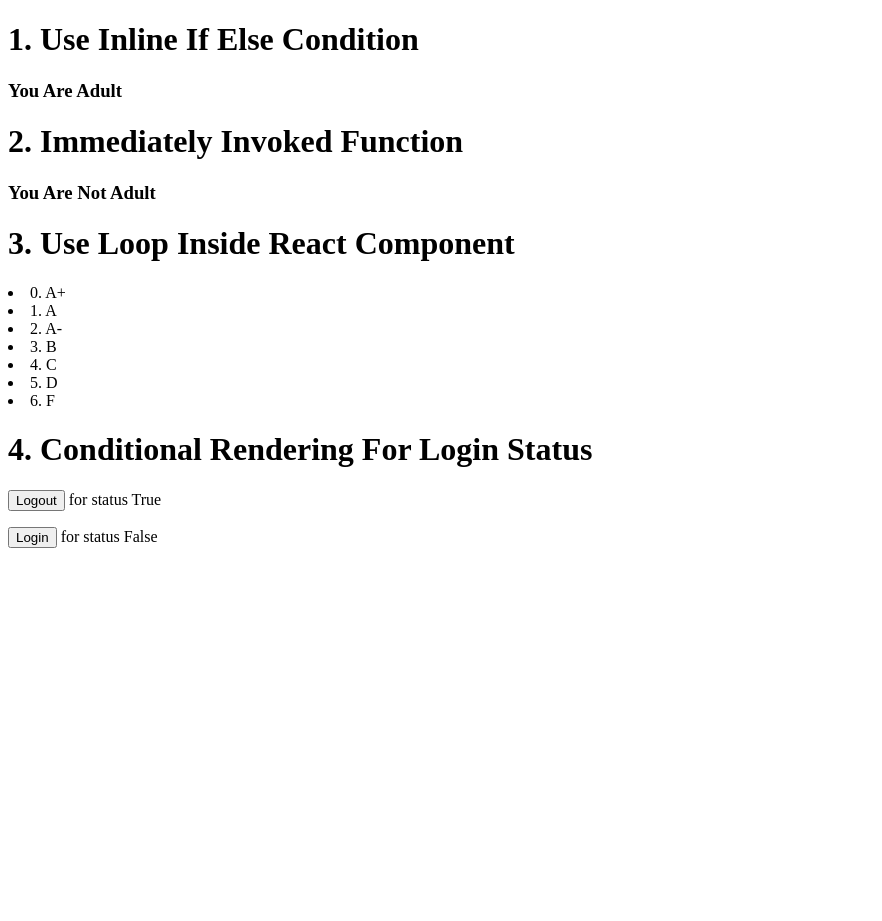
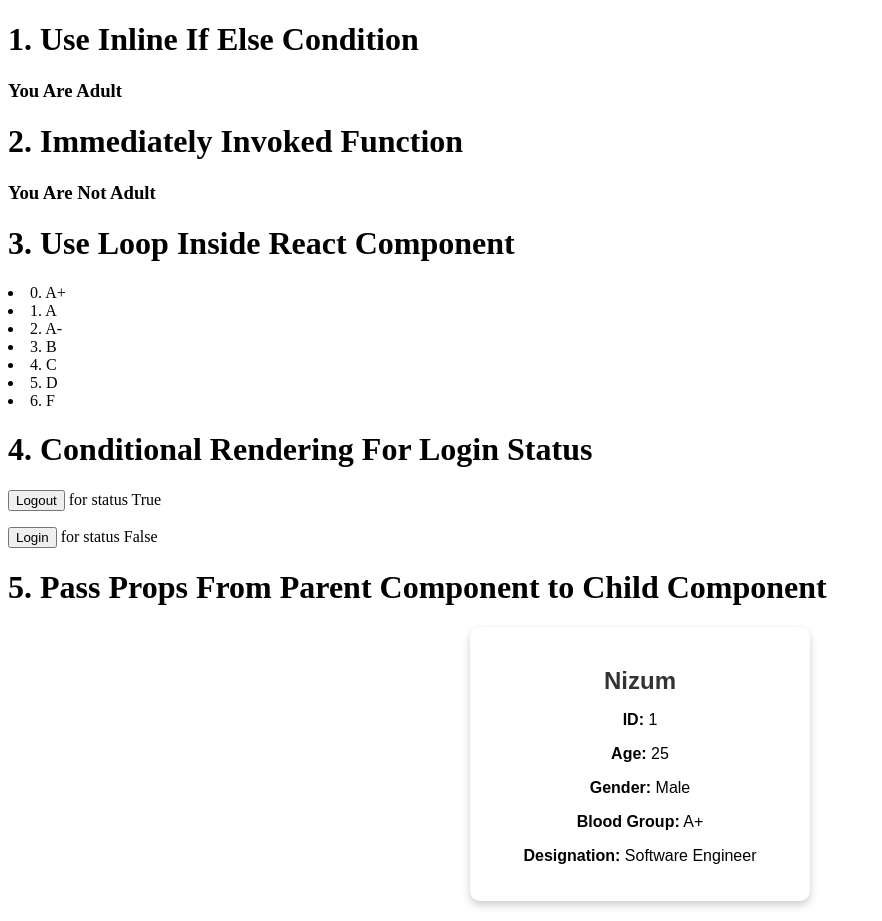
Before and after one commit to H-M-Nizum/basic-react-project, a React (Vite) app: page / in a window 1280 px wide. Shown: the whole page, without its empty margins (0-882 px from the left). Before the commit the page ends 800 px from the top, so only its background shows below. Built offline with nearby package versions, Linux system fonts and the light colour scheme.

Commit message:
5. Pass props from parent compnent to child component

```diff
--- a/src/App.jsx
+++ b/src/App.jsx
@@ -2,6 +2,7 @@ import ConditionalRendaring from "./components/ConditionalRendaring";
 import ImmediatelyInvokd from "./components/ImmediatelyInvokd";
 import InlineIfElse from "./components/InlineIfElse";
 import LoopInside from "./components/LoopInside";
+import ParentComponent from "./components/ProposComponent/ParentComponent";
 
 function App() {
   return (
@@ -10,6 +11,7 @@ function App() {
       <ImmediatelyInvokd />
       <LoopInside />
       <ConditionalRendaring />
+      <ParentComponent />
     </>
   );
 }
--- /dev/null
+++ b/src/components/ProposComponent/ChildComponent.jsx
@@ -0,0 +1,45 @@
+import React from "react";
+
+const ChildComponent = ({ userData }) => {
+  return (
+    <div>
+      <h1>5. Pass Props From Parent Component to Child Component</h1>
+      <div style={styles.card}>
+        <h2 style={styles.title}>{userData.name}</h2>
+        <p>
+          <strong>ID:</strong> {userData.id}
+        </p>
+        <p>
+          <strong>Age:</strong> {userData.age}
+        </p>
+        <p>
+          <strong>Gender:</strong> {userData.gender}
+        </p>
+        <p>
+          <strong>Blood Group:</strong> {userData.bloodGroup}
+        </p>
+        <p>
+          <strong>Designation:</strong> {userData.designation}
+        </p>
+      </div>
+    </div>
+  );
+};
+// Simple inline styles for the card
+const styles = {
+  card: {
+    width: "300px",
+    padding: "20px",
+    margin: "20px auto",
+    borderRadius: "10px",
+    boxShadow: "0 4px 8px rgba(0, 0, 0, 0.2)",
+    textAlign: "center",
+    backgroundColor: "#fff",
+    fontFamily: "Arial, sans-serif",
+  },
+  title: {
+    color: "#333",
+    marginBottom: "10px",
+  },
+};
+export default ChildComponent;
--- /dev/null
+++ b/src/components/ProposComponent/ParentComponent.jsx
@@ -0,0 +1,20 @@
+import React from "react";
+import ChildComponent from "./ChildComponent";
+
+const ParentComponent = () => {
+  const userData = {
+    id: 1,
+    name: "Nizum",
+    age: 25,
+    gender: "Male",
+    bloodGroup: "A+",
+    designation: "Software Engineer",
+  };
+  return (
+    <div>
+      <ChildComponent userData={userData} />
+    </div>
+  );
+};
+
+export default ParentComponent;
```
Also changed, not shown: NOTE.txt.
